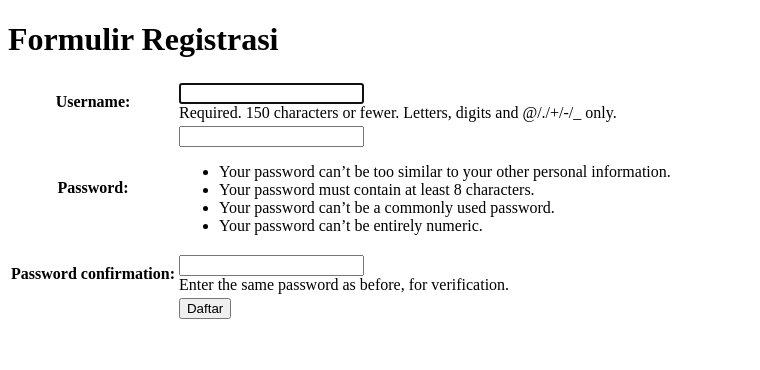
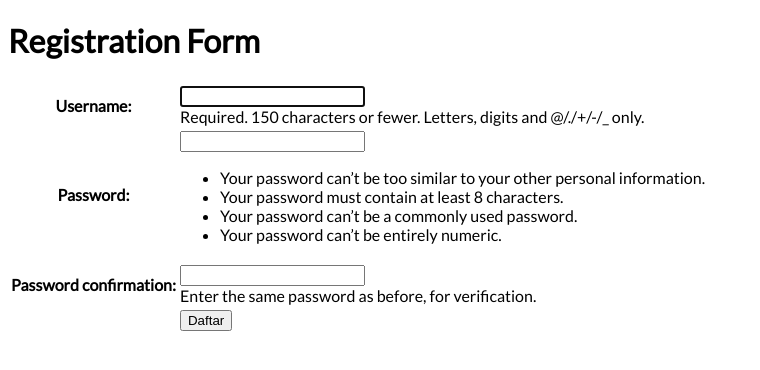
Before and after one commit to velkyrie/Tugas2Jingga, a Django app: page /todolist/register/ in a window 1280 px wide. Shown: the top 370 px of the page, without its empty margins (0-760 px from the left). Run offline with Django 4.2, Linux system fonts and the light colour scheme.

Commit message:
updated templates

```diff
--- a/templates/base.html
+++ b/templates/base.html
@@ -7,11 +7,16 @@
   <meta name="viewport" content="width=device-width, initial-scale=1.0">
   <link rel="stylesheet" href="{% static 'css/style.css' %}" />
   <link rel="preconnect" href="https://fonts.googleapis.com" />
+  <link rel="stylesheet" href="https://fonts.googleapis.com/css?family=Lato">
   <link rel="preconnect" href="https://fonts.gstatic.com" crossorigin />
   {% block meta %}
   {% endblock meta %}
 </head>
-
+<style>
+  body {
+  font-family: "Lato", sans-serif;
+  }
+</style>
 <body>
   {% block content %}
   {% endblock content %}
--- a/todolist/templates/create_task.html
+++ b/todolist/templates/create_task.html
@@ -25,7 +25,8 @@
 
             <tr>
             <td></td>
-            <td><input class="btn create_btn" type="submit" value="Create Task"><button><a href="{% url 'todolist:show_todolist' %}">Kembali</a></button>
+            <tr></tr>
+            <td><input class="btn create_btn" type="submit" value="Create Task"><button><a href="{% url 'todolist:show_todolist' %}">Back</a></button>
             </tr>
         </table>
     </form>
--- a/todolist/templates/register.html
+++ b/todolist/templates/register.html
@@ -1,14 +1,14 @@
 {% extends 'base.html' %}
 
 {% block meta %}
-<title>Registrasi Akun</title>
+<title>Register Your Account!</title>
 {% endblock meta %}
 
 {% block content %}
 
 <div class = "login">
 
-    <h1>Formulir Registrasi</h1>
+    <h1>Registration Form</h1>
 
         <form method="POST" >
             {% csrf_token %}
--- a/todolist/templates/todolist.html
+++ b/todolist/templates/todolist.html
@@ -2,9 +2,6 @@
 
 {% block content %}
 <h1>Welcome to {{user}}'s To-Do List</h1>
-<button><a href="{% url 'todolist:create_task' %}">Add a New Task</a></button>
-<button><a href="{% url 'todolist:logout' %}">Logout</a></button>
-
 <table>
     <tr>
     <th>Date</th>
@@ -35,6 +32,9 @@
         </tr>
     {% endfor %}
 </table>
+<br>
+<button><a href="{% url 'todolist:create_task' %}">Add a New Task</a></button>
+<button><a href="{% url 'todolist:logout' %}">Logout</a></button>
 
 
 {% endblock content %}
```
